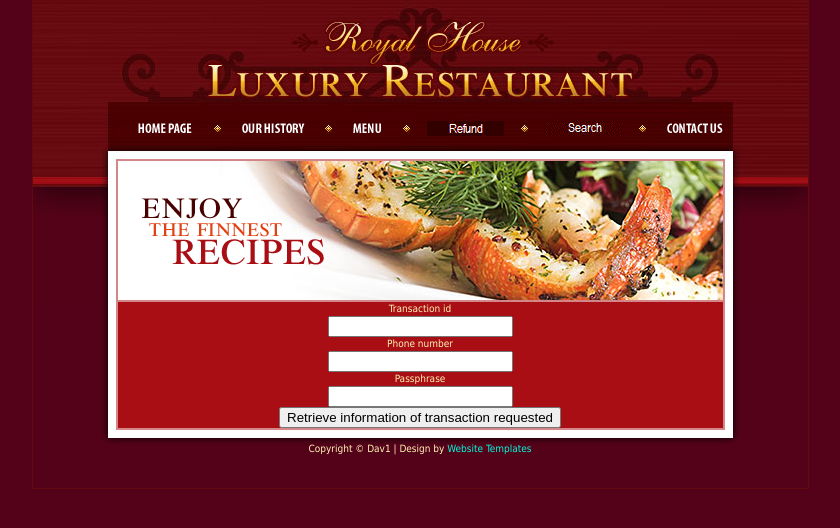
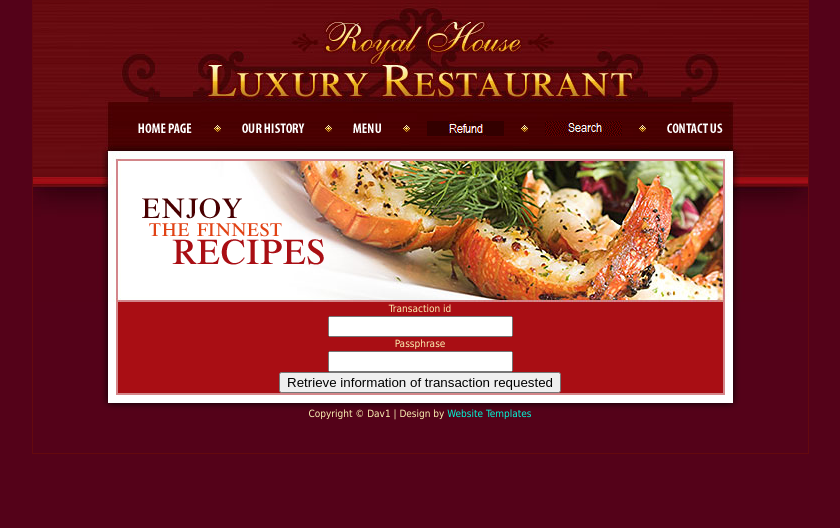
Before and after one commit to davilinfo/restaurant_sidechain, a React (Create React App) app in the folder web/: page /Reservation in a window 1280 px wide. Shown: the top 528 px of the page, without its empty margins (220-1060 px from the left). Built offline with nearby package versions, Linux system fonts and the light colour scheme.

Commit message:
removing deprecated field from search form

```diff
--- a/web/src/components/FormReservation.js
+++ b/web/src/components/FormReservation.js
@@ -6,7 +6,6 @@ const cryptography = require('@liskhq/lisk-cryptography');
 
 function FormReservation({onSubmit}){
     const [transactionId, setTransaction] = useState('');
-    const [phone, setPhone] = useState('');
     const [passphrase, setPassphrase] = useState('');
 
     async function handleSubmit(e){
@@ -17,7 +16,6 @@ function FormReservation({onSubmit}){
 
         var foodRequest = await api.post('/transaction', {
             transactionId,
-            phone,
             address
         });
 
@@ -47,7 +45,6 @@ function FormReservation({onSubmit}){
         });
 
         setTransaction('');
-        setPhone('');
         setPassphrase('');
     }
 
@@ -61,12 +58,6 @@ function FormReservation({onSubmit}){
                     </div>
                     <div>
                         <input type="text" id="transactionId" name="transactionId" required onChange={e=> setTransaction(e.target.value)}/>
-                    </div>
-                    <div>
-                        <label>Phone number</label>
-                    </div>
-                    <div>
-                        <input type="text" id="phone" name="phone" onChange={e=> setPhone(e.target.value)}/>
                     </div>
                     <div>
                         <label>Passphrase</label>
```
